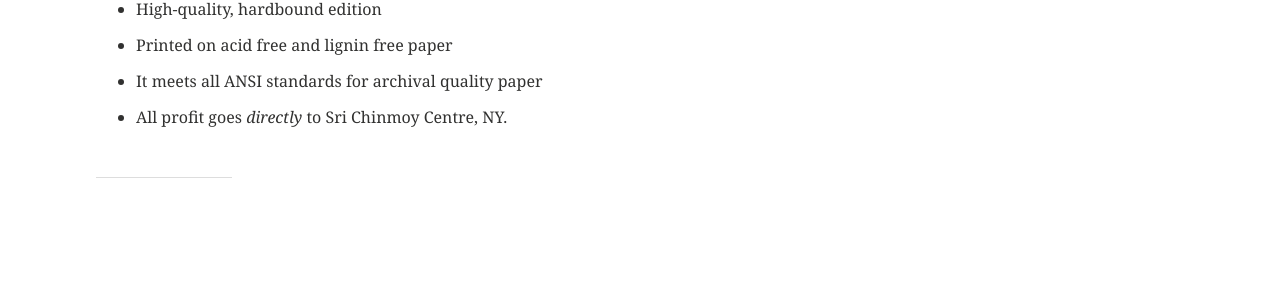
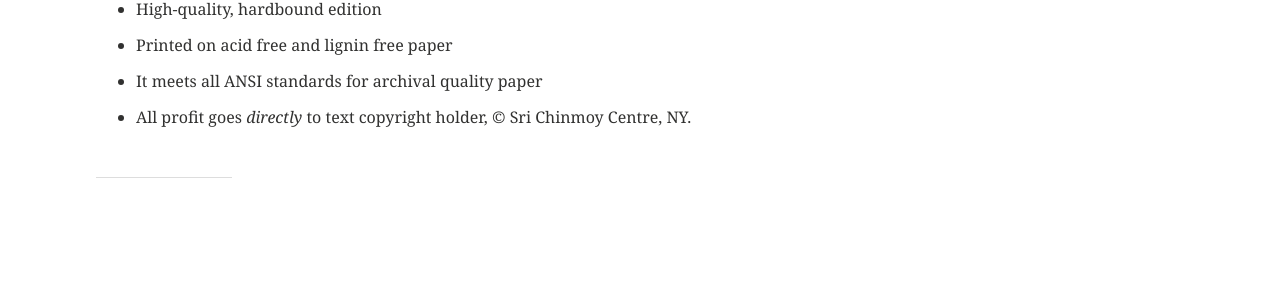
Before and after one commit to ganapatipress/ganapatipress.org, a Jekyll site: the page built from the-series/index.md, in a window 1280 px wide. Shown: the part 1449-1749 px from the top of the page. Built offline with Jekyll 4.4.1, drawn with Linux system fonts in a browser that asks for light colours.

Commit message:
Update index.md

```diff
--- a/the-series/index.md
+++ b/the-series/index.md
@@ -33,4 +33,4 @@ Citation-keys are used throughout this edition to allow accurate cross-reference
 - High-quality, hardbound edition
 - Printed on acid free and lignin free paper
 - It meets all ANSI standards for archival quality paper
-- All profit goes _directly_ to Sri Chinmoy Centre, NY.
+- All profit goes _directly_ to text copyright holder, &copy; Sri Chinmoy Centre, NY.
```
